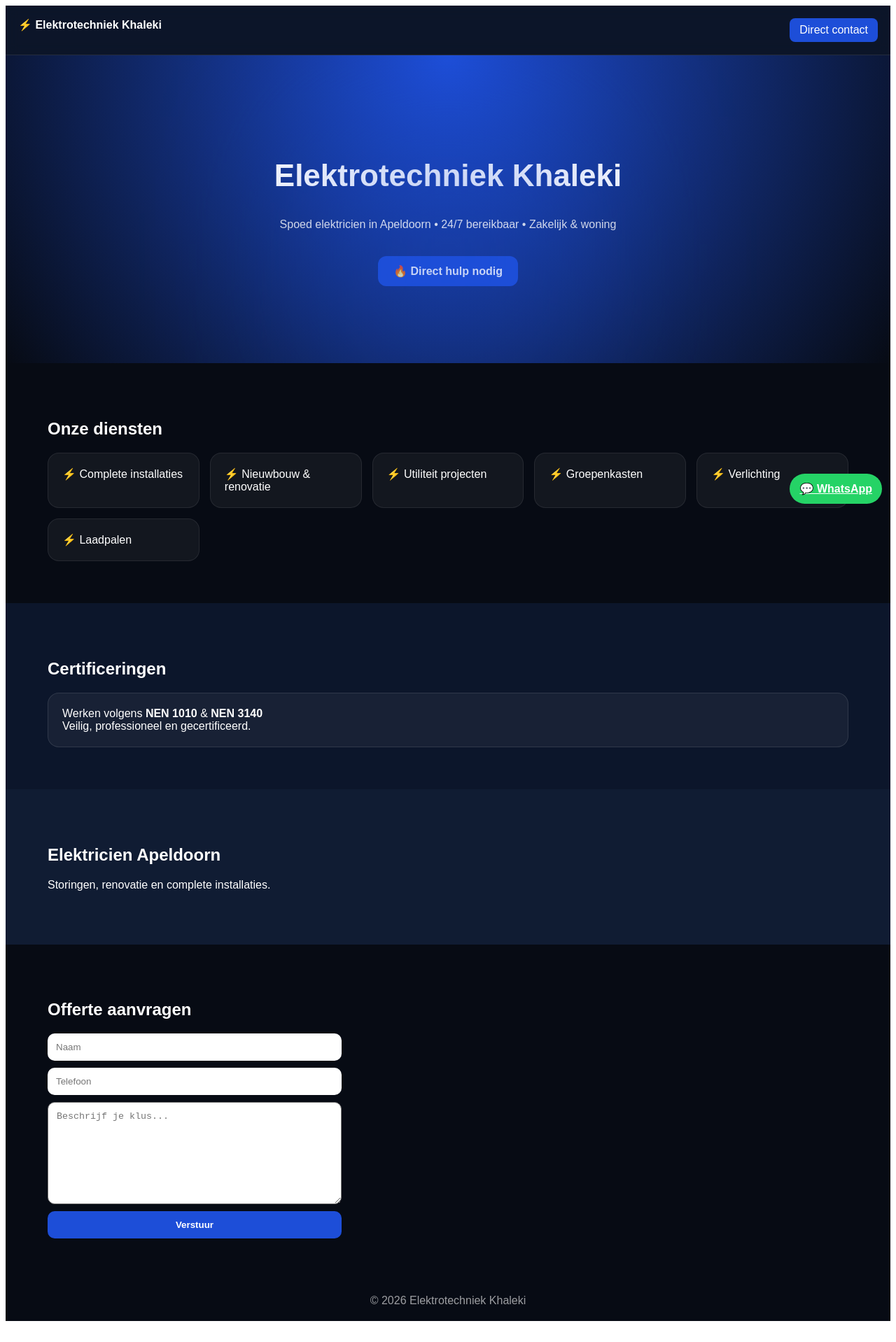
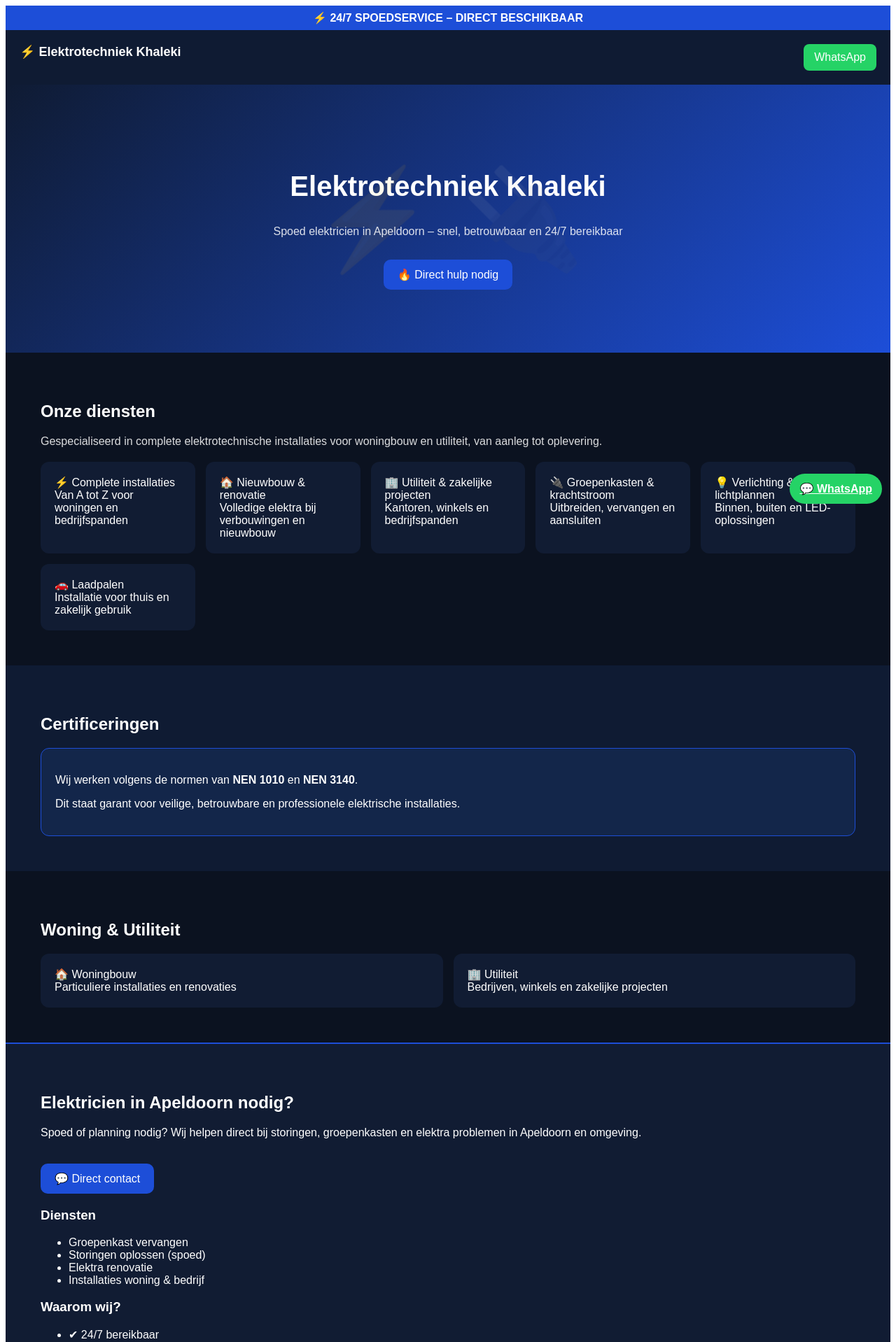
Before and after one commit to emalkhaleki/elektrotechniek-khaleki.nl, a React (Vite) app: page / in a window 1280 px wide. Shown: the top 1918 px of the page at 70% size. Before the commit the page ends 1896 px from the top, so only its background shows below. Built offline with nearby package versions, Linux system fonts and the light colour scheme.

Commit message:
Update App.jsx

```diff
--- a/src/App.jsx
+++ b/src/App.jsx
@@ -1,8 +1,11 @@
 import React, { useState, useEffect } from "react";
 
 export default function App() {
-  const [form, setForm] = useState({ naam: "", telefoon: "", bericht: "" });
-  const [visibleSections, setVisibleSections] = useState({});
+  const [form, setForm] = useState({
+    naam: "",
+    telefoon: "",
+    bericht: "",
+  });
 
   const whatsappNumber = "31644878482";
 
@@ -14,26 +17,9 @@ export default function App() {
     if (meta) {
       meta.setAttribute(
         "content",
-        "Elektricien in Apeldoorn nodig? Spoedservice 24/7 voor storingen, groepenkasten en installaties."
+        "Elektricien in Apeldoorn nodig? Spoedservice 24/7 voor storingen, groepenkasten en installaties. Snel en betrouwbaar Elektrotechniek Khaleki."
       );
     }
-  }, []);
-
-  // simpele scroll reveal
-  useEffect(() => {
-    const handleScroll = () => {
-      const sections = document.querySelectorAll("[data-animate]");
-      sections.forEach((sec) => {
-        const rect = sec.getBoundingClientRect();
-        if (rect.top < window.innerHeight - 100) {
-          setVisibleSections((prev) => ({ ...prev, [sec.id]: true }));
-        }
-      });
-    };
-
-    window.addEventListener("scroll", handleScroll);
-    handleScroll();
-    return () => window.removeEventListener("scroll", handleScroll);
   }, []);
 
   const handleChange = (e) => {
@@ -42,38 +28,46 @@ export default function App() {
 
   const sendEmail = (e) => {
     e.preventDefault();
+
     window.location.href =
-      `mailto:emalkhaleki@hotmail.com?subject=Offerte aanvraag ${form.naam}&body=` +
+      `mailto:emalkhaleki@hotmail.com?subject=Offerte aanvraag van ${form.naam}&body=` +
       `Naam: ${form.naam}%0D%0A` +
       `Telefoon: ${form.telefoon}%0D%0A` +
       `Bericht: ${form.bericht}`;
   };
 
-  const reveal = (id) =>
-    visibleSections[id] ? styles.revealActive : styles.reveal;
-
   return (
     <div style={styles.page}>
-      {/* WHATSAPP */}
-      <a href={`https://wa.me/${whatsappNumber}`} style={styles.whatsappFloat}>
+      {/* WHATSAPP FLOAT BUTTON */}
+      <a
+        href={`https://wa.me/${whatsappNumber}`}
+        style={styles.stickyWhatsApp}
+      >
         💬 WhatsApp
       </a>
 
-      {/* GLASS HEADER */}
+      {/* TOP BAR */}
+      <div style={styles.topBar}>
+        ⚡ 24/7 SPOEDSERVICE – DIRECT BESCHIKBAAR
+      </div>
+
+      {/* HEADER */}
       <header style={styles.header}>
         <div style={styles.logo}>⚡ Elektrotechniek Khaleki</div>
-        <a href={`https://wa.me/${whatsappNumber}`} style={styles.navBtn}>
-          Direct contact
+
+        <a href={`https://wa.me/${whatsappNumber}`} style={styles.whatsappBtn}>
+          WhatsApp
         </a>
       </header>
 
-      {/* HERO PREMIUM */}
+      {/* HERO WITH WATERMARK */}
       <section style={styles.hero}>
-        <div style={styles.heroGlow}></div>
+        <div style={styles.heroWatermark}>⚡ 🔌</div>
 
         <h1 style={styles.title}>Elektrotechniek Khaleki</h1>
+
         <p style={styles.subtitle}>
-          Spoed elektricien in Apeldoorn • 24/7 bereikbaar • Zakelijk & woning
+          Spoed elektricien in Apeldoorn – snel, betrouwbaar en 24/7 bereikbaar
         </p>
 
         <a href={`https://wa.me/${whatsappNumber}`} style={styles.heroBtn}>
@@ -82,49 +76,112 @@ export default function App() {
       </section>
 
       {/* DIENSTEN */}
-      <section
-        id="diensten"
-        data-animate
-        style={{ ...styles.section, ...reveal("diensten") }}
-      >
+      <section style={styles.section}>
         <h2>Onze diensten</h2>
 
+        <p style={{ opacity: 0.85, marginTop: 10 }}>
+          Gespecialiseerd in complete elektrotechnische installaties voor
+          woningbouw en utiliteit, van aanleg tot oplevering.
+        </p>
+
         <div style={styles.grid}>
-          {[
-            "Complete installaties",
-            "Nieuwbouw & renovatie",
-            "Utiliteit projecten",
-            "Groepenkasten",
-            "Verlichting",
-            "Laadpalen",
-          ].map((item, i) => (
-            <div key={i} style={styles.card}>
-              ⚡ {item}
-            </div>
-          ))}
+          <div style={styles.card}>
+            ⚡ Complete installaties<br />
+            Van A tot Z voor woningen en bedrijfspanden
+          </div>
+
+          <div style={styles.card}>
+            🏠 Nieuwbouw & renovatie<br />
+            Volledige elektra bij verbouwingen en nieuwbouw
+          </div>
+
+          <div style={styles.card}>
+            🏢 Utiliteit & zakelijke projecten<br />
+            Kantoren, winkels en bedrijfspanden
+          </div>
+
+          <div style={styles.card}>
+            🔌 Groepenkasten & krachtstroom<br />
+            Uitbreiden, vervangen en aansluiten
+          </div>
+
+          <div style={styles.card}>
+            💡 Verlichting & lichtplannen<br />
+            Binnen, buiten en LED-oplossingen
+          </div>
+
+          <div style={styles.card}>
+            🚗 Laadpalen<br />
+            Installatie voor thuis en zakelijk gebruik
+          </div>
         </div>
       </section>
 
-      {/* CERTIFICERING */}
-      <section
-        id="cert"
-        data-animate
-        style={{ ...styles.sectionDark, ...reveal("cert") }}
-      >
+      {/* CERTIFICERINGEN */}
+      <section style={styles.sectionDark}>
         <h2>Certificeringen</h2>
-        <div style={styles.glassBox}>
-          Werken volgens <b>NEN 1010</b> & <b>NEN 3140</b><br />
-          Veilig, professioneel en gecertificeerd.
+
+        <div style={styles.certBox}>
+          <p>
+            Wij werken volgens de normen van <b>NEN 1010</b> en <b>NEN 3140</b>.
+          </p>
+          <p>
+            Dit staat garant voor veilige, betrouwbare en professionele
+            elektrische installaties.
+          </p>
+        </div>
+      </section>
+
+      {/* WONING & UTILITEIT */}
+      <section style={styles.section}>
+        <h2>Woning & Utiliteit</h2>
+
+        <div style={styles.grid}>
+          <div style={styles.card}>
+            🏠 Woningbouw<br />
+            Particuliere installaties en renovaties
+          </div>
+
+          <div style={styles.card}>
+            🏢 Utiliteit<br />
+            Bedrijven, winkels en zakelijke projecten
+          </div>
         </div>
       </section>
 
       {/* SEO */}
       <section style={styles.sectionSEO}>
-        <h2>Elektricien Apeldoorn</h2>
-        <p>Storingen, renovatie en complete installaties.</p>
+        <h2>Elektricien in Apeldoorn nodig?</h2>
+
+        <p>
+          Spoed of planning nodig? Wij helpen direct bij storingen,
+          groepenkasten en elektra problemen in Apeldoorn en omgeving.
+        </p>
+
+        <div style={{ margin: "20px 0" }}>
+          <a href={`https://wa.me/${whatsappNumber}`} style={styles.heroBtn}>
+            💬 Direct contact
+          </a>
+        </div>
+
+        <h3>Diensten</h3>
+        <ul>
+          <li>Groepenkast vervangen</li>
+          <li>Storingen oplossen (spoed)</li>
+          <li>Elektra renovatie</li>
+          <li>Installaties woning & bedrijf</li>
+        </ul>
+
+        <h3>Waarom wij?</h3>
+        <ul>
+          <li>✔ 24/7 bereikbaar</li>
+          <li>✔ Snelle service in Apeldoorn</li>
+          <li>✔ Eerlijke prijzen</li>
+          <li>✔ Ervaren elektricien</li>
+        </ul>
       </section>
 
-      {/* FORM */}
+      {/* OFFERTES */}
       <section style={styles.section}>
         <h2>Offerte aanvragen</h2>
 
@@ -138,7 +195,7 @@ export default function App() {
           />
           <input
             name="telefoon"
-            placeholder="Telefoon"
+            placeholder="Telefoonnummer"
             onChange={handleChange}
             style={styles.input}
             required
@@ -150,8 +207,16 @@ export default function App() {
             style={styles.textarea}
             required
           />
-          <button style={styles.button}>Verstuur</button>
+
+          <button style={styles.button}>Verstuur offerte</button>
         </form>
+      </section>
+
+      {/* CONTACT */}
+      <section style={styles.sectionDark}>
+        <h2>Contact</h2>
+        <p>📞 0644878482</p>
+        <p>✉️ emalkhaleki@hotmail.com</p>
       </section>
 
       {/* FOOTER */}
@@ -165,163 +230,147 @@ export default function App() {
 const styles = {
   page: {
     fontFamily: "Arial",
-    background: "#070b14",
+    background: "#0b1220",
     color: "white",
   },
 
-  /* GLASS HEADER */
+  topBar: {
+    background: "#1d4ed8",
+    textAlign: "center",
+    padding: 8,
+    fontWeight: "bold",
+  },
+
   header: {
-    position: "sticky",
-    top: 0,
     display: "flex",
     justifyContent: "space-between",
-    padding: 18,
-    backdropFilter: "blur(10px)",
-    background: "rgba(15, 27, 51, 0.7)",
-    borderBottom: "1px solid rgba(255,255,255,0.1)",
-    zIndex: 1000,
+    padding: 20,
+    background: "#0f1b33",
   },
 
-  logo: { fontWeight: "bold" },
+  logo: { fontSize: 18, fontWeight: "bold" },
 
-  navBtn: {
-    background: "#1d4ed8",
-    padding: "8px 14px",
+  whatsappBtn: {
+    background: "#25D366",
+    padding: "10px 15px",
     borderRadius: 8,
     color: "white",
     textDecoration: "none",
   },
 
-  /* HERO PREMIUM */
   hero: {
     textAlign: "center",
-    padding: "110px 20px",
+    padding: "90px 20px",
+    background: "linear-gradient(135deg, #0f1b33, #1d4ed8)",
     position: "relative",
-    background: "radial-gradient(circle at top, #1d4ed8, #070b14)",
     overflow: "hidden",
   },
 
-  heroGlow: {
+  heroWatermark: {
     position: "absolute",
-    width: 400,
-    height: 400,
-    background: "#1d4ed8",
-    filter: "blur(120px)",
-    opacity: 0.3,
-    top: "20%",
+    fontSize: 140,
+    opacity: 0.08,
+    top: "50%",
     left: "50%",
-    transform: "translateX(-50%)",
+    transform: "translate(-50%, -50%)",
+    pointerEvents: "none",
   },
 
-  title: { fontSize: 44, fontWeight: "bold" },
+  title: { fontSize: 40 },
 
-  subtitle: { opacity: 0.8, marginTop: 10 },
+  subtitle: { opacity: 0.85 },
 
   heroBtn: {
-    marginTop: 20,
-    display: "inline-block",
     background: "#1d4ed8",
-    padding: "12px 22px",
-    borderRadius: 12,
+    padding: "12px 20px",
+    borderRadius: 10,
     color: "white",
     textDecoration: "none",
-    fontWeight: "bold",
+    display: "inline-block",
+    marginTop: 15,
   },
 
   section: {
-    padding: 60,
+    padding: 50,
+    background: "#0b1220",
   },
 
   sectionDark: {
-    padding: 60,
-    background: "#0c162b",
+    padding: 50,
+    background: "#0f1b33",
   },
 
   sectionSEO: {
-    padding: 60,
-    background: "#101c33",
+    padding: 50,
+    background: "#111c33",
+    borderTop: "2px solid #1d4ed8",
+    borderBottom: "2px solid #1d4ed8",
   },
 
   grid: {
     display: "grid",
-    gridTemplateColumns: "repeat(auto-fit, minmax(180px, 1fr))",
+    gridTemplateColumns: "repeat(auto-fit, minmax(200px, 1fr))",
     gap: 15,
     marginTop: 20,
   },
 
-  /* PREMIUM CARDS */
   card: {
-    background: "rgba(255,255,255,0.05)",
+    background: "#111c33",
     padding: 20,
-    borderRadius: 16,
-    border: "1px solid rgba(255,255,255,0.08)",
-    transition: "0.3s",
-    cursor: "pointer",
+    borderRadius: 12,
   },
 
-  glassBox: {
-    background: "rgba(255,255,255,0.05)",
+  certBox: {
+    background: "#13264a",
     padding: 20,
-    borderRadius: 16,
-    border: "1px solid rgba(255,255,255,0.1)",
+    borderRadius: 12,
+    border: "1px solid #1d4ed8",
+    marginTop: 20,
   },
 
   form: {
     display: "flex",
     flexDirection: "column",
     gap: 10,
-    maxWidth: 420,
+    maxWidth: 400,
   },
 
   input: {
-    padding: 12,
-    borderRadius: 10,
+    padding: 10,
+    borderRadius: 8,
     border: "none",
   },
 
   textarea: {
-    padding: 12,
-    borderRadius: 10,
-    height: 120,
+    padding: 10,
+    borderRadius: 8,
+    height: 100,
   },
 
   button: {
     background: "#1d4ed8",
+    color: "white",
     padding: 12,
-    borderRadius: 10,
     border: "none",
-    color: "white",
-    fontWeight: "bold",
+    borderRadius: 8,
   },
 
   footer: {
     textAlign: "center",
     padding: 20,
-    opacity: 0.6,
+    background: "#0f1b33",
+    fontSize: 12,
   },
 
-  whatsappFloat: {
+  stickyWhatsApp: {
     position: "fixed",
+    right: 20,
     bottom: 80,
-    right: 20,
     background: "#25D366",
     padding: "12px 14px",
-    borderRadius: 50,
+    borderRadius: "50px",
     color: "white",
     fontWeight: "bold",
     zIndex: 9999,
   },
-
-  /* ANIMATIONS */
-  reveal: {
-    opacity: 0,
-    transform: "translateY(20px)",
-    transition: "0.6s ease",
-  },
-
-  revealActive: {
-    opacity: 1,
-    transform: "translateY(0)",
-    transition: "0.6s ease",
-  },
 };
```
